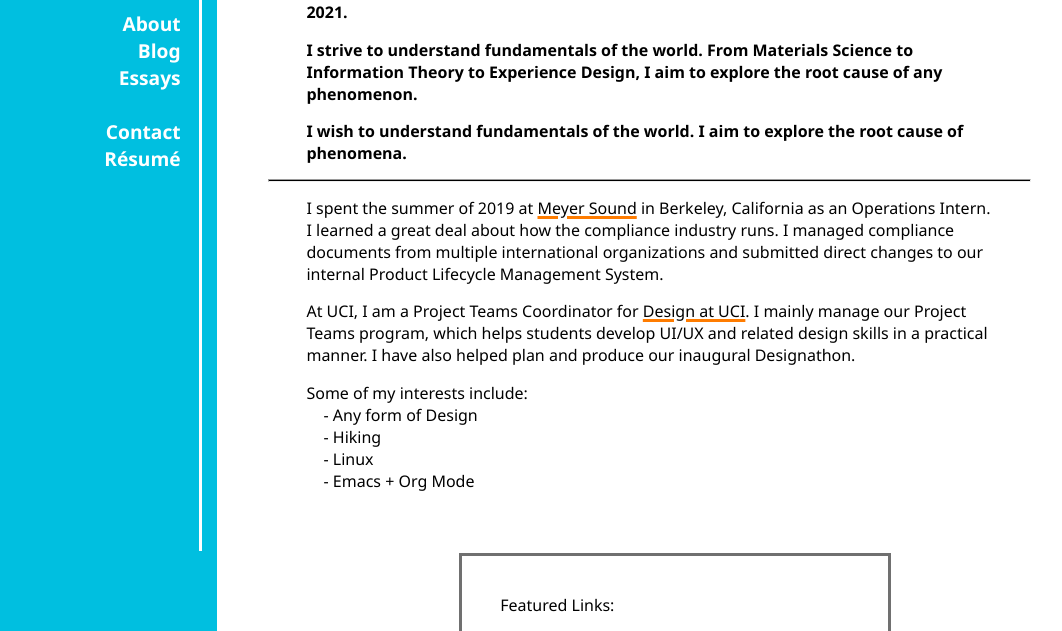
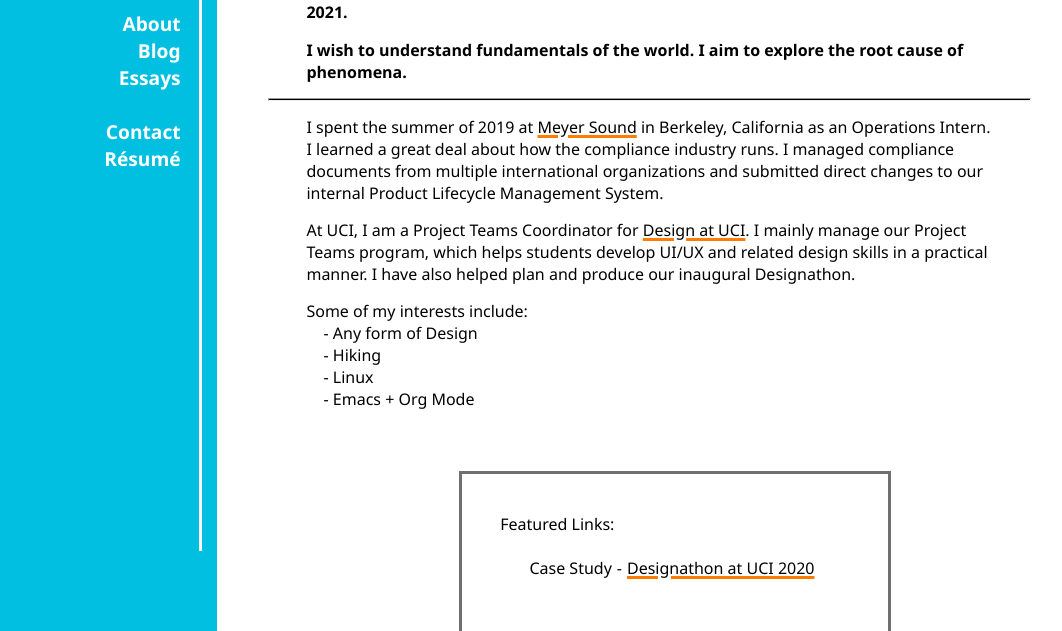
Before and after one commit to jonathanmfung/jonathanmfung.github.io, a plain HTML site: page index.html in a window 1280 px wide. Shown: the part 169-800 px from the top of the page, without its empty margins (45-1107 px from the left). Drawn offline with Linux system fonts and the light colour scheme.

Commit message:
clean opening statement

```diff
--- a/index.html
+++ b/index.html
@@ -76,9 +76,6 @@
               I am a Materials Science Engineering Student at UC Irvine, graduating in December 2021.
           </p>
           <p style="font-weight: 600;">
-              I strive to understand fundamentals of the world. From Materials Science to Information Theory to Experience Design, I aim to explore the root cause of any phenomenon.
-          </p>
-          <p style="font-weight: 600;">
               I wish to understand fundamentals of the world. I aim to explore the root cause of phenomena.
           </p>
           <hr class="content-divider" />
```
Also changed, not shown: 1 other file.
